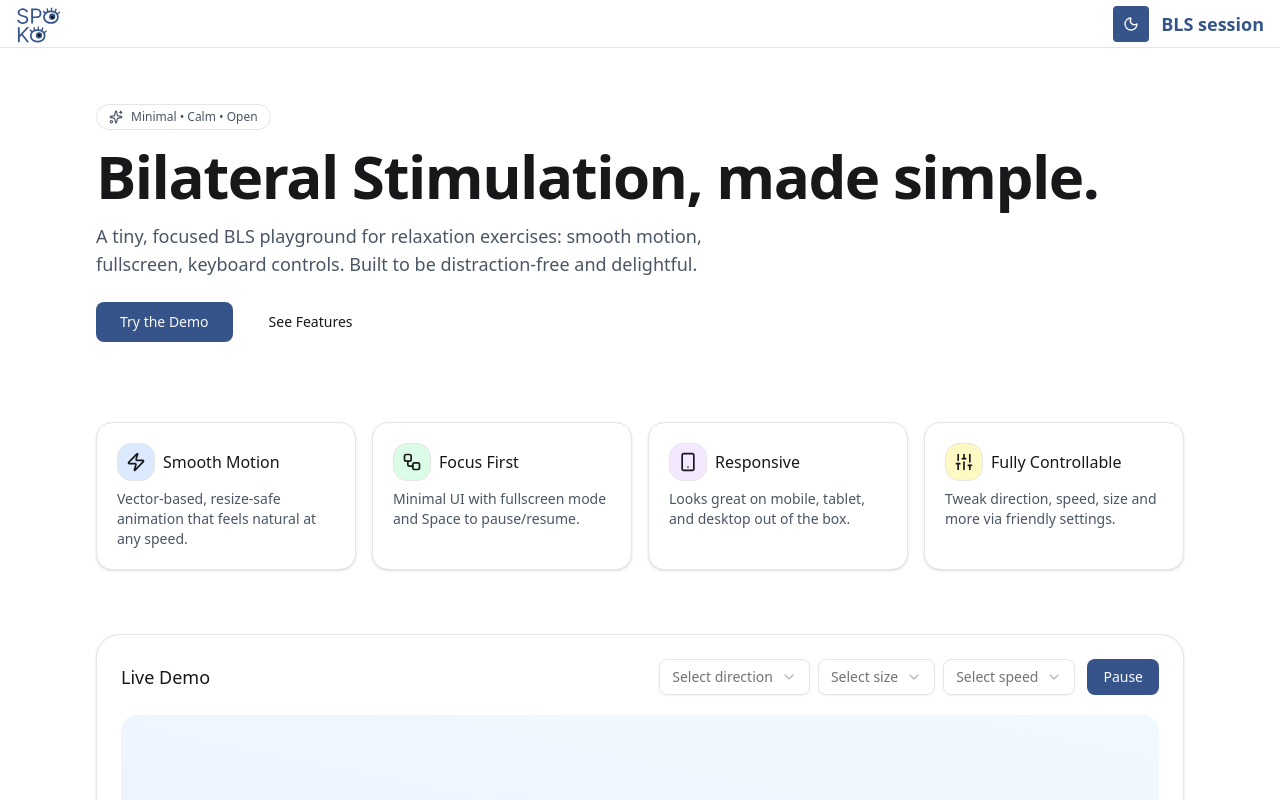
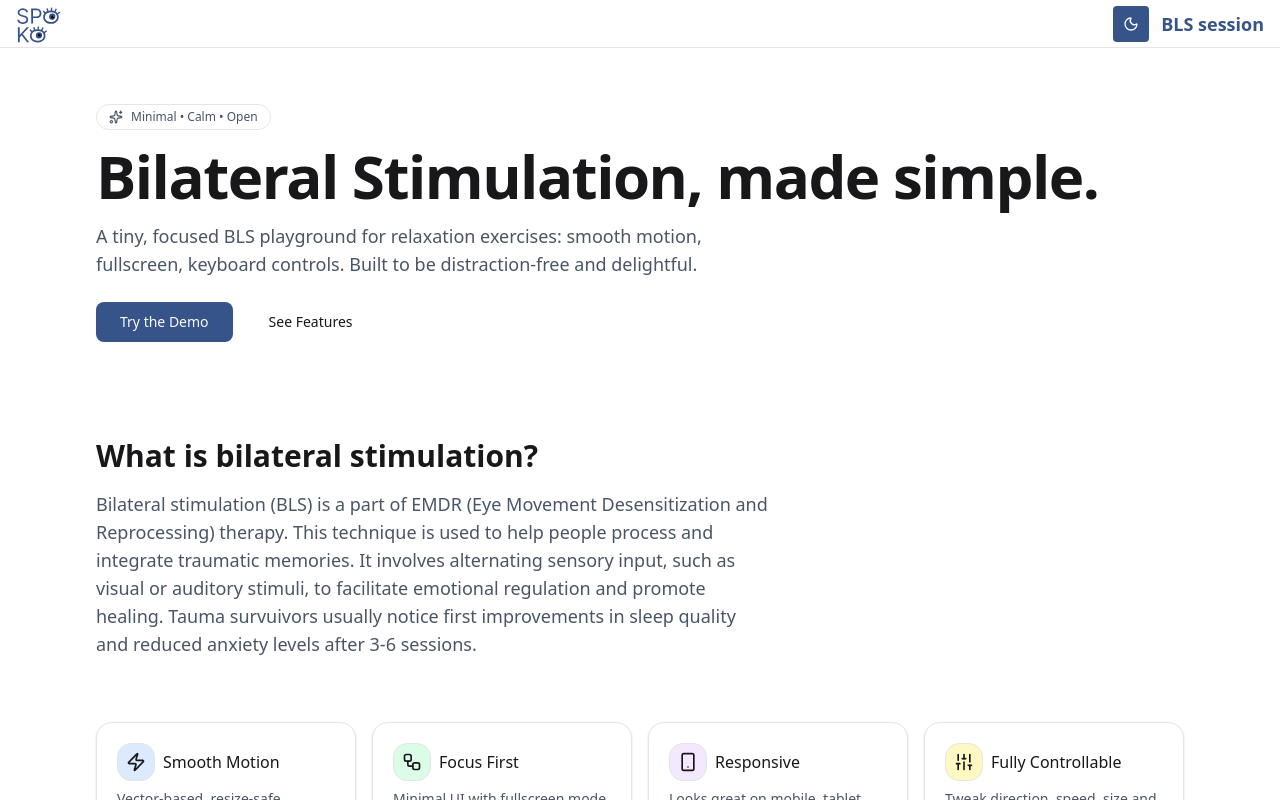
Before and after one commit to angurgapi/emdr-web, a Next.js app: page / in a window 1280 px wide. Shown: the top 800 px of the page. Built offline with nearby package versions, Linux system fonts and the light colour scheme; no server answers.

Commit message:
add whatis section and fix footer reference

```diff
--- a/src/app/page.tsx
+++ b/src/app/page.tsx
@@ -40,6 +40,27 @@ function Hero() {
   );
 }
 
+function WhatIs() {
+  return (
+    <section className="py-10">
+      <Container>
+        <h2 className="text-2xl font-semibold md:text-3xl">
+          What is bilateral stimulation?
+        </h2>
+        <p className="mt-4 max-w-2xl text-gray-600 md:text-lg">
+          Bilateral stimulation (BLS) is a part of EMDR (Eye Movement
+          Desensitization and Reprocessing) therapy. This technique is used to
+          help people process and integrate traumatic memories. It involves
+          alternating sensory input, such as visual or auditory stimuli, to
+          facilitate emotional regulation and promote healing. Tauma survuivors
+          usually notice first improvements in sleep quality and reduced anxiety
+          levels after 3-6 sessions.
+        </p>
+      </Container>
+    </section>
+  );
+}
+
 function CTA() {
   return (
     <section className="py-10">
@@ -69,6 +90,7 @@ export default function LandingPage() {
   return (
     <main className="min-h-screen bg-white dark:bg-gray-900">
       <Hero />
+      <WhatIs />
       <Features />
       <Demo />
       <CTA />
--- a/src/components/Footer.tsx
+++ b/src/components/Footer.tsx
@@ -2,7 +2,7 @@ const Footer: React.FC = () => {
   return (
     <footer className="w-full h-12 flex items-center justify-center border-t border-border">
       <p className="text-sm text-zinc-500">
-        &copy; {new Date().getFullYear()} EMDR Exercise. All rights reserved.
+        &copy; {new Date().getFullYear()} Spoko
       </p>
     </footer>
   );
```
